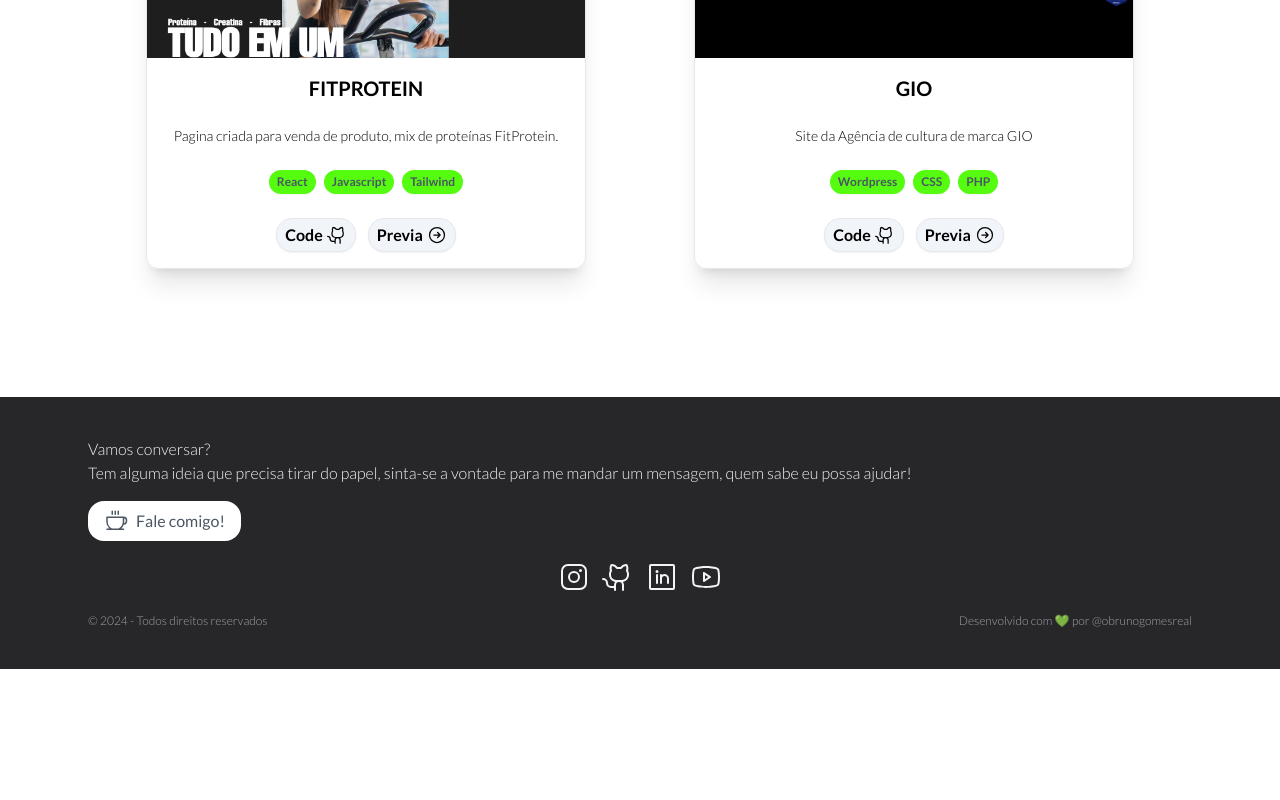
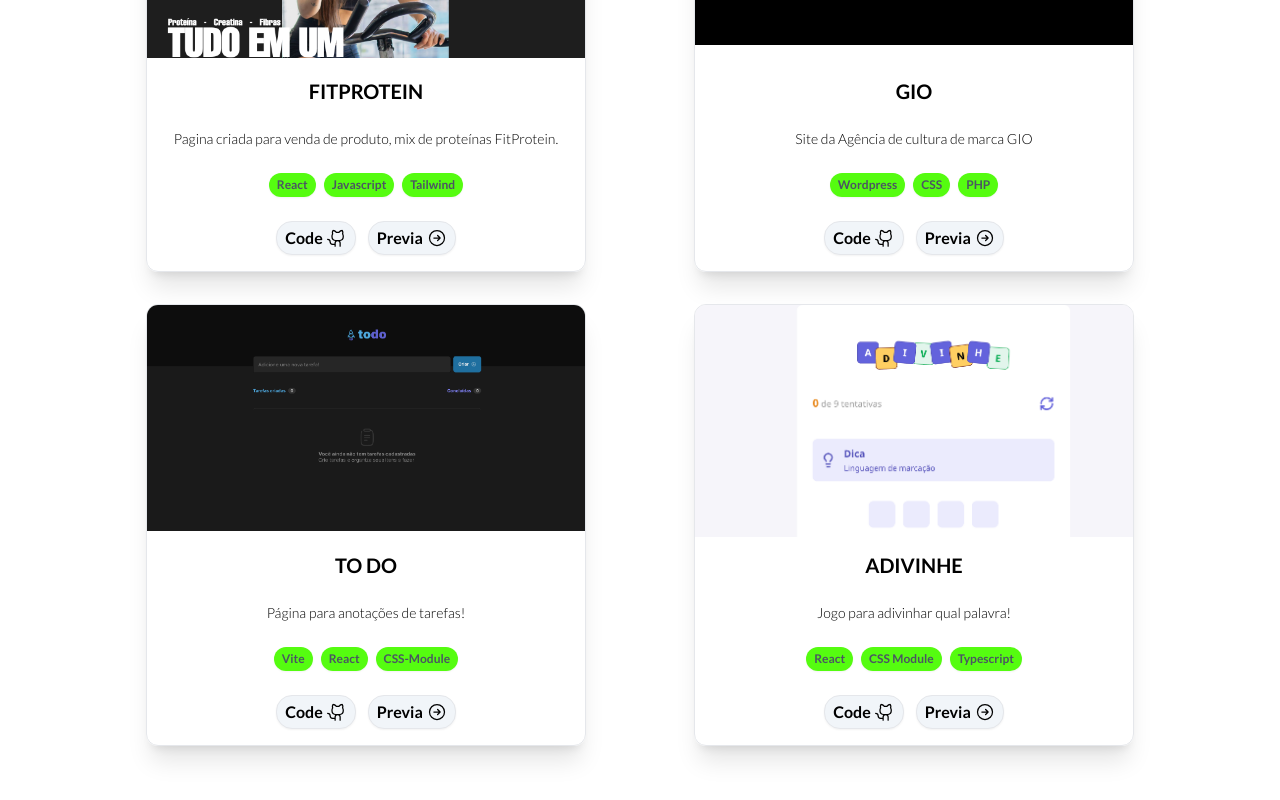
Before and after one commit to bgoomes/porifolio-obrunogomes, a React (Vite) app: page / in a window 1280 px wide. Shown: the part 1954-2754 px from the top of the page. Before the commit the page ends 2623 px from the top, so only its background shows below. Built offline with nearby package versions, Linux system fonts and the light colour scheme.

Commit message:
update projects

```diff
--- a/src/components/Footer/index.tsx
+++ b/src/components/Footer/index.tsx
@@ -16,7 +16,7 @@ export function Footer(){
                 <div className="flex flex-col items-center">
                    <Redes />
                    <div className="w-full flex flex-col items-center sm:flex-row sm:justify-between">
-                        <span className="text-xs text-zinc-400">© 2024 - Todos direitos reservados</span>
+                        <span className="text-xs text-zinc-400">© 2025 - Todos direitos reservados</span>
                         <span className="text-xs text-zinc-400">Desenvolvido com 💚 por @obrunogomesreal</span>
                    </div>
 
--- a/src/components/ui/button.tsx
+++ b/src/components/ui/button.tsx
@@ -9,7 +9,7 @@ interface buttonType {
 export function Button({title, iconBook, bgcolor, ...rest}:buttonType ){
     return (
         <a href="https://wa.me/+5551995403256" target="_blank">
-        <button className="px-4 py-2 flex flex-row gap-2 items-center  rounded-2xl hover:scale-105 transition-all font-medium text-gray-600  bg-white" {...rest}>
+        <button className="px-4 py-2 flex flex-row gap-2 items-center  rounded-2xl hover:scale-105 hover:transition-all font-medium text-gray-600  bg-white" {...rest}>
            <Coffee size={24} />
            {title}
        </button>
--- a/src/components/ui/cardProjetos.tsx
+++ b/src/components/ui/cardProjetos.tsx
@@ -18,8 +18,8 @@ interface PropsCard {
 export function Card({ title, description, cover, linkGit, linkURL, tag1, tag2, tag3 }:PropsCard){
     return (
         <div className="w-full sm:w-[440px] overflow-hidden  border m-auto mb-4 rounded-xl shadow-xl text-black flex flex-col justify-between hover:shadow-2xl">
-            <div >
-                <img src={cover} alt="Previa do site" />
+            <div className="h-[230px]" >
+                <img src={cover} alt="Previa do site" className=" object-cover" />
             </div>
             <div className="p-4 flex flex-col items-center w-full gap-6">
                 <h1 className="text-xl font-bold uppercase">{title}</h1>
--- /dev/null
+++ b/src/components/ui/cardServicos.tsx
@@ -0,0 +1,23 @@
+interface serviceProps {
+    title: string
+    item: string
+    item2: string
+    item3: string
+}
+
+export function CardServicos({ title, item, item2, item3 }:serviceProps){
+    return(
+        <div className="w-[400px] h-[300px] rounded-xl shadow-xl">
+            <div className="p-10 text-black flex flex-col gap-8">
+                <h2 className="text-2xl font-bold">{title}</h2>
+                <div>
+                    <ul>
+                        <li>{item}</li>
+                        <li>{item2}</li>
+                        <li>{item3}</li>
+                    </ul>
+                </div>
+            </div>
+        </div>
+    )
+}
--- a/src/components/ui/navbar.tsx
+++ b/src/components/ui/navbar.tsx
@@ -5,6 +5,7 @@ export function Navbar(){
             <ul className="flex gap-6 text-base">
                 <li><a href="#home" className="hover:border-green hover:border-b-4 transition-all ">Home</a></li>
                 <li><a href="#sobre" className="hover:border-green hover:border-b-4 transition-all ">Sobre</a></li>
+                {/* <li><a href="#servicos" className="hover:border-green hover:border-b-4 transition-all ">Serviços</a></li> */}
                 <li><a href="#projetos" className="hover:border-green hover:border-b-4 transition-all ">Projetos</a></li>
                 <li><a href="#footer" className="hover:border-green hover:border-b-4 transition-all ">Contato</a></li>
             </ul>
--- a/src/components/ui/sidebar.tsx
+++ b/src/components/ui/sidebar.tsx
@@ -21,9 +21,10 @@ export function Sidebar(){
             </div>
             {isOpen && (
                 <div className=" w-full bg-white rounded-xl shadow-sm p-4 mt-10 flex justify-end">
-                    <ul className="flex flex-row gap-6 text-base">
+                    <ul className="flex flex-row gap-4 text-base">
                         <li><a href="#home" className="hover:border-green hover:border-b-4 transition-all " onClick={ToogleMenu}>Home</a></li>
                         <li><a href="#sobre" className="hover:border-green hover:border-b-4 transition-all " onClick={ToogleMenu}>Sobre</a></li>
+                        {/* <li><a href="#servicos" className="hover:border-green hover:border-b-4 transition-all ">Serviços</a></li> */}
                         <li><a href="#projetos" className="hover:border-green hover:border-b-4 transition-all" onClick={ToogleMenu}>Projetos</a></li>
                         <li><a href="#footer" className="hover:border-green hover:border-b-4 transition-all" onClick={ToogleMenu}>Contato</a></li>
                     </ul>
--- a/src/data/projetos.json
+++ b/src/data/projetos.json
@@ -26,6 +26,32 @@
                 },
             "linkGit": "https://github.com/bgoomes/gio",
             "linkURL": "https://gio.com.vc"
+        },
+        {
+            "id": 4,
+            "title": "TO DO",
+            "description": "Página para anotações de tarefas!",
+            "cover": "/todo.png",
+            "tags": {
+                "tag1": "Vite",
+                "tag2": "React",
+                "tag3": "CSS-Module"
+                },
+            "linkGit": "https://github.com/bgoomes/fundamentosReact-ignite-Desafio01",
+            "linkURL": "https://minhalistatarefas.vercel.app/"
+        },
+        {
+            "id": 5,
+            "title": "Adivinhe",
+            "description": "Jogo para adivinhar qual palavra!",
+            "cover": "/advinhe.png",
+            "tags": {
+                "tag1": "React",
+                "tag2": "CSS Module",
+                "tag3": "Typescript"
+                },
+            "linkGit": "https://github.com/bgoomes/adivinhe",
+            "linkURL": "https://adivinhequalpalavra.vercel.app/"
         }
 
     ]
--- /dev/null
+++ b/src/data/services.json
@@ -0,0 +1,27 @@
+{
+    "services":
+    [
+        {
+            "id": 1,
+            "title": "Criação de Web Sites",
+            "item": "- Páginas de vendas",
+            "item2": "- Sites pessoais",
+            "item3": "- Páginas de links"
+        },
+        {
+            "id": 2,
+            "title": "",
+            "item": "",
+            "item2": "",
+            "item3": ""
+        },
+        {
+            "id": 3,
+            "title": "",
+            "item": "",
+            "item2": "",
+            "item3": ""
+        }
+
+    ]
+}
--- a/src/page/PageDev/index.tsx
+++ b/src/page/PageDev/index.tsx
@@ -3,7 +3,7 @@ import img from "../../assets/manutencao.svg"
 
 export function Dev() {
     return (
-      <main className="w-full h-svh bg-slate-950">
+      <main className="w-full h-svh">
          <div className="flex flex-col items-center justify-center gap-4 my-8 fixed left-1/2  top-1/2 -translate-x-1/2 -translate-y-1/2 ">
           <div className="flex flex-col items-center justify-center gap-5">
             <img src={img} alt="imagem de um dev codando" className="w-[400px] "/>
--- /dev/null
+++ b/src/page/Servicos/index.tsx
@@ -0,0 +1,25 @@
+
+import { services } from '../../data/services.json'
+import { CardServicos } from "../../components/ui/cardServicos";
+import { Title } from "../../components/ui/title";
+
+export function Servicos(){
+    return (
+        <section id="servicos" className="w-full h-svh flex items-center justify-center">
+            <div className="w-full sm:w-[1080px] m-auto flex flex-col gap-10">
+                <Title title="Serviços" />
+                <div className="w-full gap-4 flex justify-between mt-10">
+                    {services.map((servicos) => (
+                        <CardServicos
+                            key={servicos.id}
+                            title={servicos.title}
+                            item={servicos.item}
+                            item2={servicos.item2}
+                            item3={servicos.item3}
+                        />
+                    ))}
+                </div>
+            </div>
+        </section>
+    )
+}
```
Also changed, not shown: public/advinhe.png (added), public/todo.png (renamed from src/assets/todo.png).
